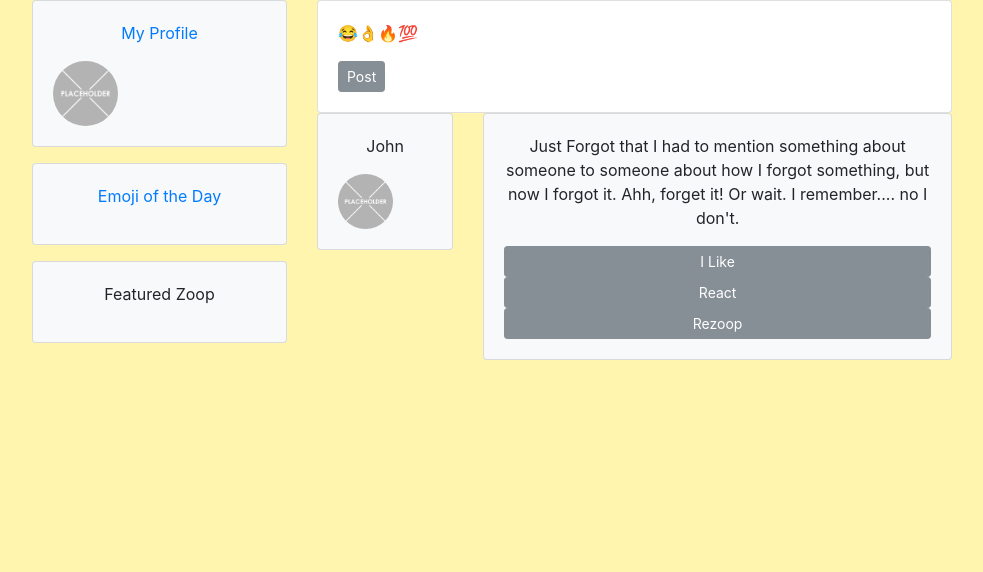
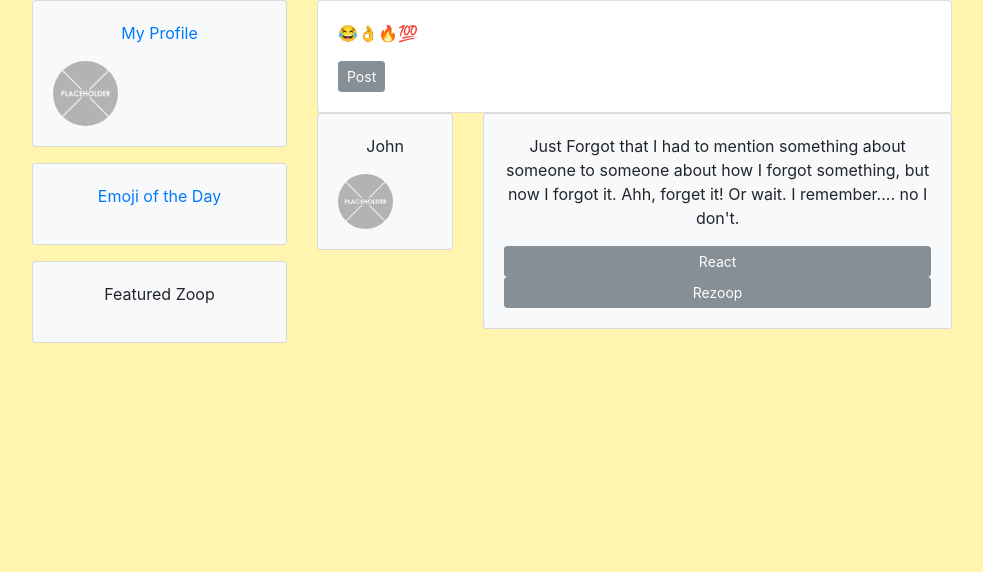
Before and after one commit to ameyarao98/ProjectZoop, a Django app: page / in a window 1280 px wide. Shown: the part 56-628 px from the top of the page, without its empty margins (53-1036 px from the left). Run offline with Django 3.2, Linux system fonts and the light colour scheme; some libraries are stand-ins or nearby versions.

Commit message:
Removed "I like"

```diff
--- a/zooop/projectzoop/zoop/templates/zoop/index.html
+++ b/zooop/projectzoop/zoop/templates/zoop/index.html
@@ -14,7 +14,6 @@
       <p>Just Forgot that I had to mention something about someone to someone about
         how I forgot something, but now I forgot it. Ahh, forget it! Or wait. I
         remember.... no I don&apos;t.</p>
-        <button type="button" class="btn btn-secondary btn-sm"> <span class="glyphicon glyphicon-thumbs-up"></span>I Like</button>
         <button type="button" class="btn btn-secondary btn-sm"> <span class="glyphicon glyphicon-thumbs-up"></span>React</button>
         <button type="button" class="btn btn-secondary btn-sm"> <span class="glyphicon glyphicon-thumbs-up"></span>Rezoop</button>
       </div>
```
